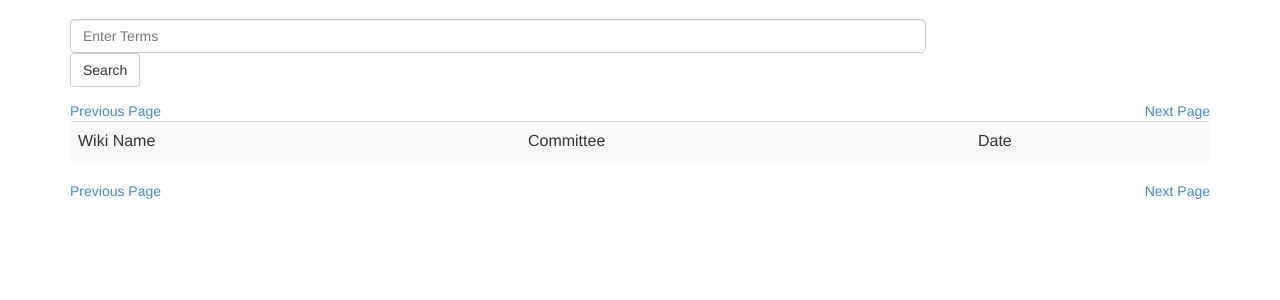
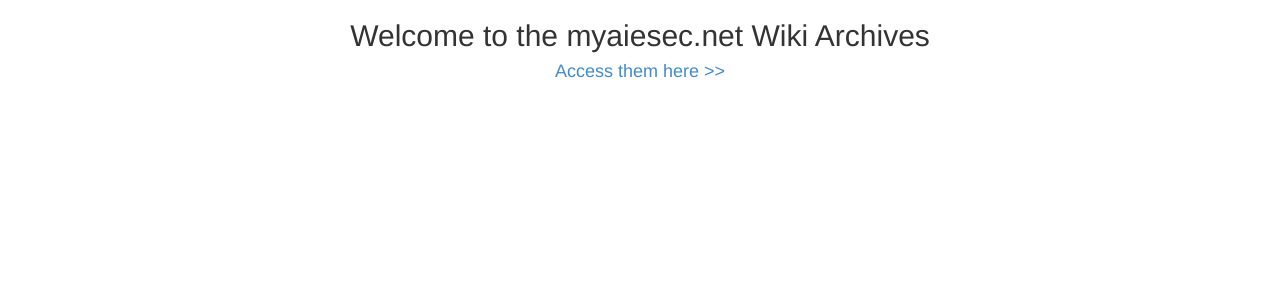
Before and after one commit to mikevic/wiki-legacy, a PHP site: page / in a window 1280 px wide. Shown: the part 51-351 px from the top of the page. Run offline with PHP 8.4, Linux system fonts and the light colour scheme; data that the repository does not hold is empty; some libraries are stand-ins or nearby versions.

Commit message:
Organized Index

```diff
--- a/index.php
+++ b/index.php
@@ -1,101 +1,11 @@
 <?php
 require 'header.php';
-
-//Get Parameters
-if(isset($_GET['committee']) && !empty($_GET['committee'])){
-	$committee = $_GET['committee'];
-} else {
-	$committee = 'unset';
-}
-
-if(isset($_GET['search']) && !empty($_GET['search'])){
-	$search = $_GET['search'];
-} else {
-	$search = 'unset';
-}
-
-if(isset($_GET['page']) && !empty($_GET['page'])){
-	$page = $_GET['page'];
-	$offset = $page * 20;
-} else {
-	$page = 'unset';
-	$offset = 0;
-}
-
-if($page == 'unset'){
-	$previous_page = 0;
-	$next_page = 2;
-} else {
-	$previous_page = $page - 1;
-	$next_page = $page + 1;
-}
-
-$where_query = "";
-//Process Parameters
-if($committee != 'unset'){
-	$where_query .= " AND `committee_id`=$committee";
-}
-
-if($search != 'unset'){
-	$where_query .= " AND `content_title` LIKE '%$search%'";
-}
-
-$next_page_url = http_build_query(array('committee'=>$committee, 'search'=>$search, 'page'=>$next_page));
-$previous_page_url = http_build_query(array('committee'=>$committee, 'search'=>$search, 'page'=>$previous_page));
-
 ?>
 <div class="container">
-	<br>
-	<div class="row">
-		<div class="col-md-8">
-			<form class="form-inline" role="form">
-			  <div class="form-group">
-			    <input type="text" class="form-control" placeholder="Enter Terms" id="search_bar" size="100" name="search" value="<?php if($search != 'unset') {echo $search;}  ?>">
-			  </div>
-			  <button type="submit" class="btn btn-default">Search</button>
-			</form>
-		</div>
-	</div>
-	<div class="row">
-		<div class="col-md-2">
-			<span class="text-left"><a href="index.php?<?php echo $previous_page_url; ?>">Previous Page</a></span>
-		</div>
-		<div class="col-md-2 col-md-offset-8 text-right">
-			<span class="text-right"><a href="index.php?<?php echo $next_page_url; ?>">Next Page</a></span>
-		</div>
+	<h2 class="text-center">Welcome to the myaiesec.net Wiki Archives</h2>
+	<h4 class="text-center"><a href="list.php">Access them here >></a></h4>
+</div>
 
-
-	</div>
-	<table class="table table-striped">
-		<tr>
-			<td>Wiki Name</td>
-			<td>Committee</td>
-			<td>Date</td>
-		</tr>
-<?php
-$query = "SELECT * from `basic` WHERE 1 ".$where_query." ORDER BY `last_updated_date` DESC LIMIT $offset, 20";
-$result = mysql_query($query);
-
-while($row = mysql_fetch_assoc($result)){
-	echo '<tr>';
-	echo '<td><a href="view_wiki.php?id='.$row['content_id'].'">'.$row['content_title'].'</a></td>';
-	echo '<td><a href="index.php?committee='.$row['committee_id'].'">'.get_committee($row['committee_id']).'</a></td>';
-	echo '<td>'.$row['last_updated_date_display'].'</td>';
-	echo '</tr>';
-}
-?>
-	</table>
-		<div class="row">
-		<div class="col-md-2">
-			<span class="text-left"><a href="index.php?<?php echo $previous_page_url; ?>">Previous Page</a></span>
-		</div>
-		<div class="col-md-2 col-md-offset-8 text-right">
-			<span class="text-right"><a href="index.php?<?php echo $next_page_url; ?>">Next Page</a></span>
-		</div>
-
-
-	</div>
-</div>
 <?php
 require 'footer.php';
 ?>
```
Also changed, not shown: list.php (+27 -14 lines).
